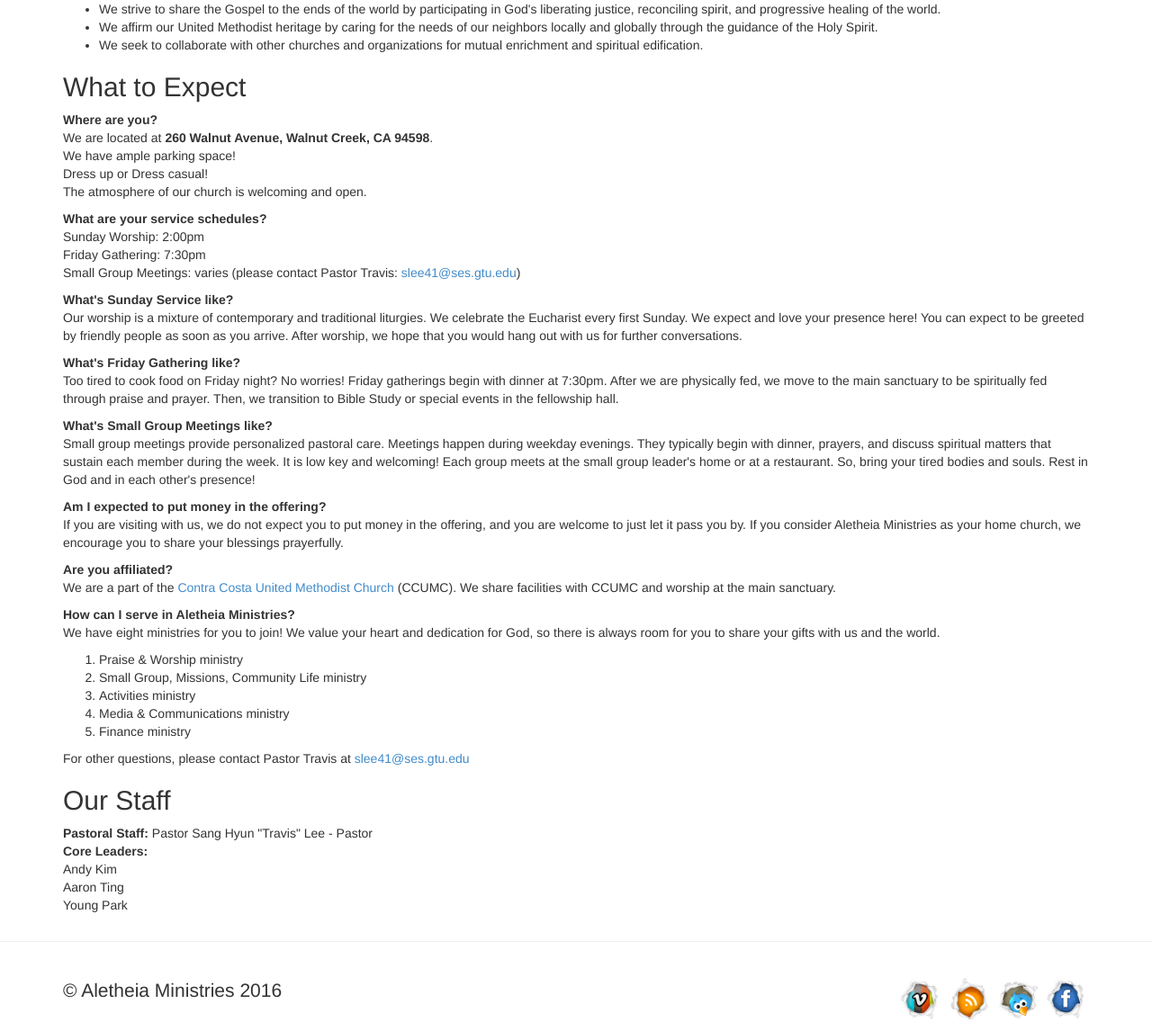
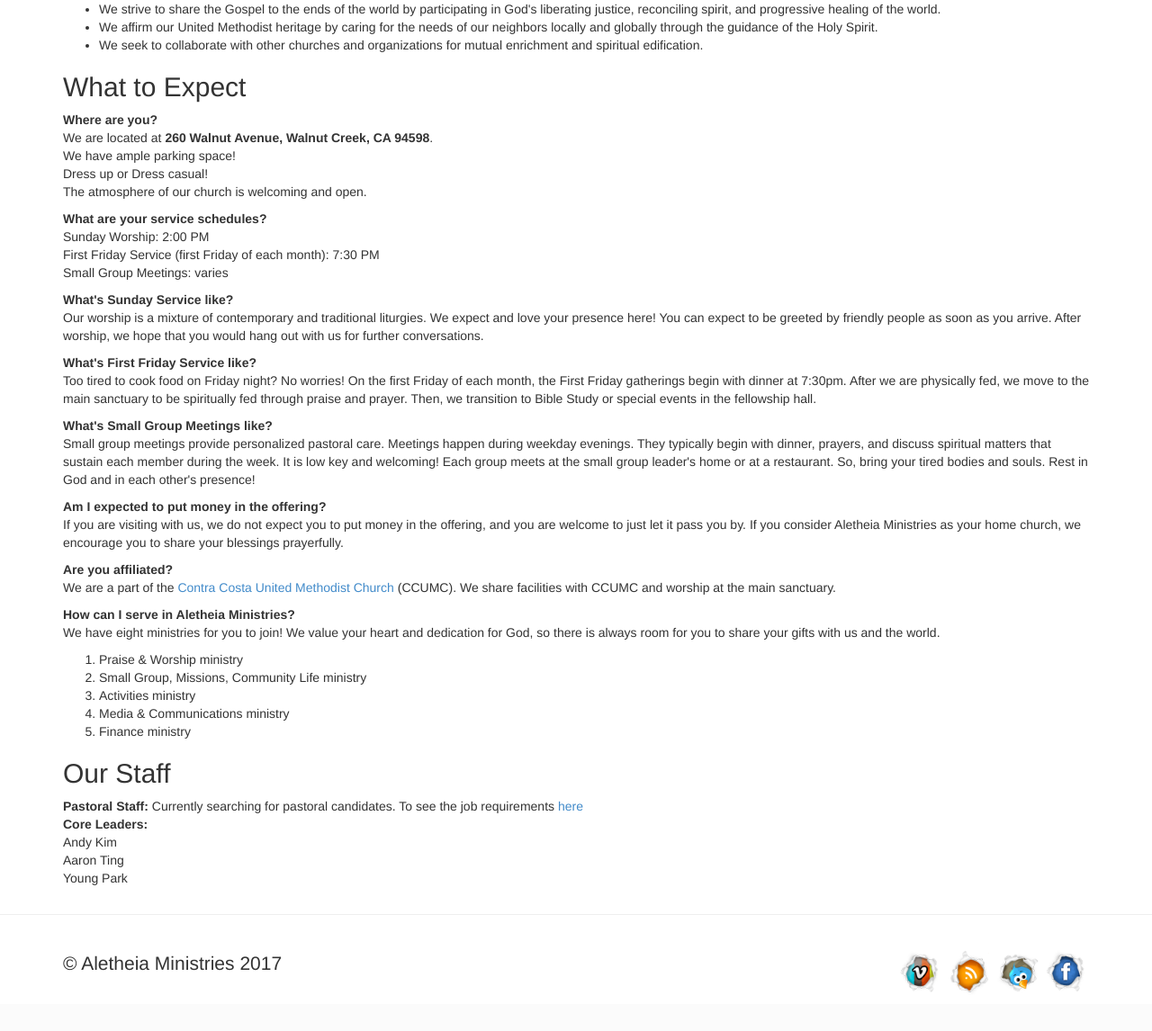
Before and after one commit to Twang015/CCUMC, a PHP site: page /about.php in a window 1280 px wide. Shown: the part 626-1772 px from the top of the page at 90% size. After the commit the page ends 1729 px from the top, so only its background shows below. Run offline with PHP 8.4, Linux system fonts and the light colour scheme; some libraries are stand-ins or nearby versions.

Commit message:
update site banner and about page

```diff
--- a/about.php
+++ b/about.php
@@ -68,20 +68,20 @@
             <p>
                 <b>What are your service schedules?</b>
                 <br>
-                Sunday Worship: 2:00pm<br>
-                Friday Gathering: 7:30pm<br>
-                Small Group Meetings: varies (please contact Pastor Travis: <a href="mailto:slee41@ses.gtu.edu">slee41@ses.gtu.edu</a>)
+                Sunday Worship: 2:00 PM<br>
+                First Friday Service (first Friday of each month): 7:30 PM<br>
+                Small Group Meetings: varies
             </p>
             <p>
                 <b>What's Sunday Service like?</b>
                 <br>
-                Our worship is a mixture of contemporary and traditional liturgies. We celebrate the Eucharist every first Sunday.
+                Our worship is a mixture of contemporary and traditional liturgies.
                 We expect and love your presence here! You can expect to be greeted by friendly people as soon as you arrive. After worship, we hope that you would hang out with us for further conversations.
             </p>
             <p>
-                <b>What's Friday Gathering like?</b>
+                <b>What's First Friday Service like?</b>
                 <br>
-                Too tired to cook food on Friday night? No worries! Friday gatherings begin with dinner at 7:30pm. After we are physically fed, we move to the main sanctuary to be spiritually fed through praise and prayer. Then, we transition to Bible Study or special events in the fellowship hall.
+                Too tired to cook food on Friday night? No worries! On the first Friday of each month, the First Friday gatherings begin with dinner at 7:30pm. After we are physically fed, we move to the main sanctuary to be spiritually fed through praise and prayer. Then, we transition to Bible Study or special events in the fellowship hall.
             </p>
             <p>
                 <b>What's Small Group Meetings like?</b>
@@ -112,14 +112,15 @@
                     <li>Finance ministry</li>
                 </ol>
 
-                For other questions, please contact Pastor Travis at <a href="mailto:slee41@ses.gtu.edu">slee41@ses.gtu.edu</a>
+                <!--
+                For other questions, please contact Pastor Travis at <a href="mailto:slee41@ses.gtu.edu">slee41@ses.gtu.edu</a> -->
 
             </p>
 
             <h2 id="ourStaff">Our Staff</h2>
             <p>
                 <b>Pastoral Staff:</b>
-                Pastor Sang Hyun "Travis" Lee - Pastor
+                Currently searching for pastoral candidates. To see the job requirements <a href="files/EM Pastor job Posting_Final.pdf">here</a>
                 <br>
                 <b>Core Leaders:</b><br>
                 Andy Kim<br>
--- a/footer.php
+++ b/footer.php
@@ -1,7 +1,7 @@
 <footer class="caro">
     <div class="container">
     	<div <div class="footerstyle1">
-    		<p class="footer">&copy; Aletheia Ministries 2016</p>
+    		<p class="footer">&copy; Aletheia Ministries 2017</p>
     		</div>
     	<div <div class="footerstyle2">
 			<p class="social-icons">
```
Also changed, not shown: index.php (+2 -5 lines), img/Aletheia_banner.png (added), 1 other file.
